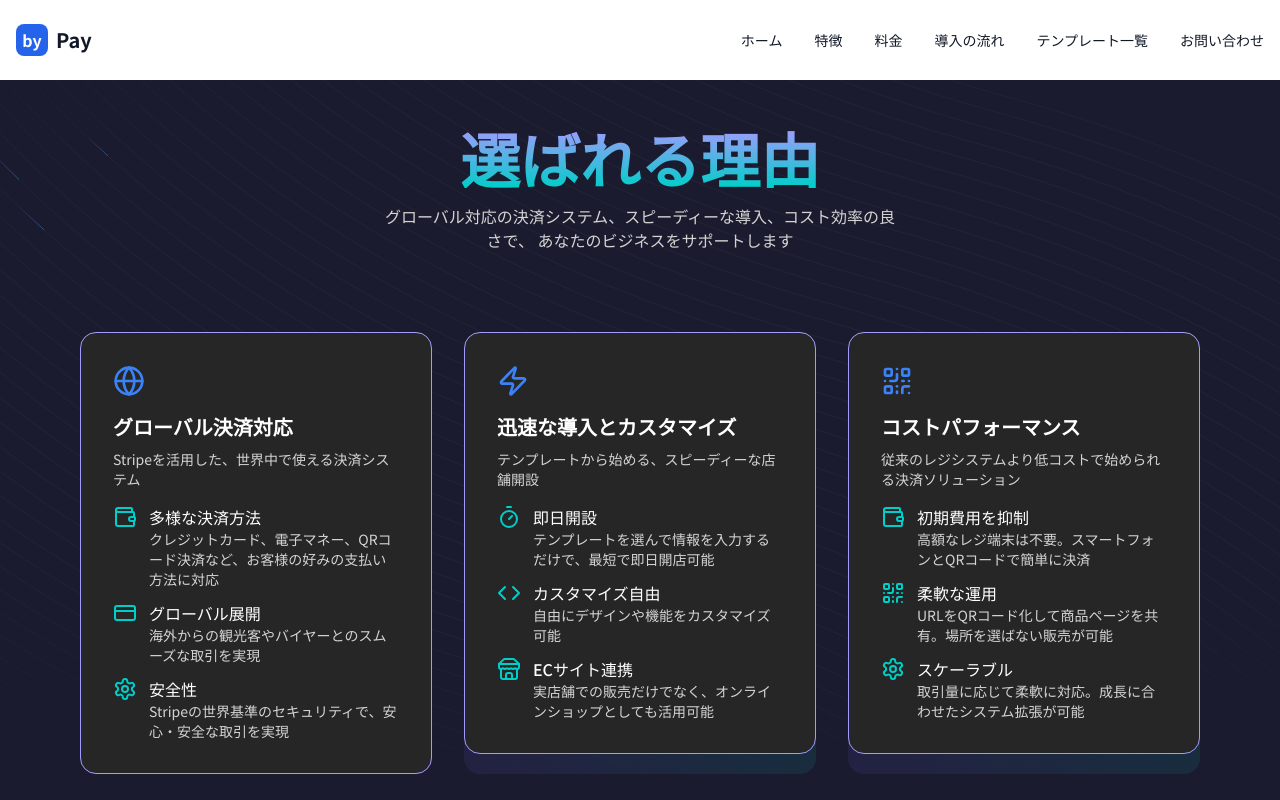
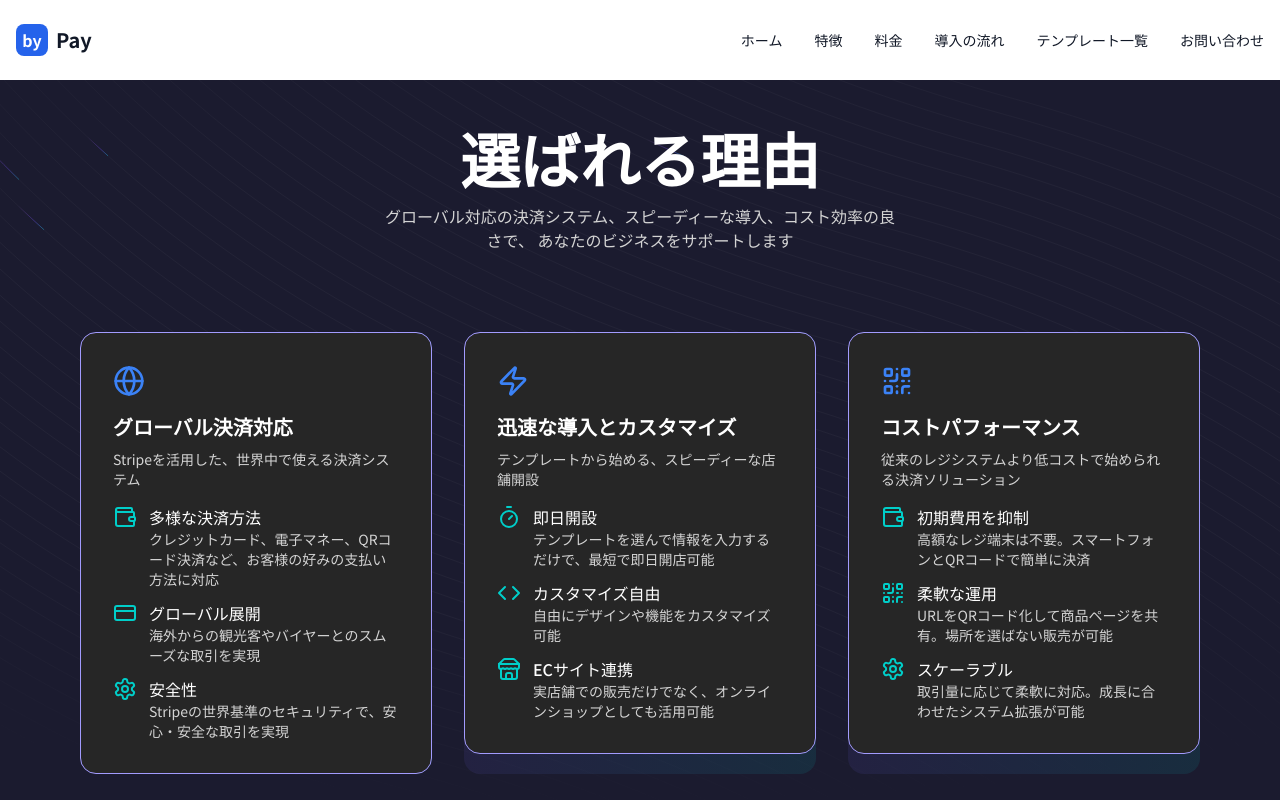
Before and after one commit to bbbyk105/byPay, a Next.js app: page /characteristic in a window 1280 px wide. Shown: the top 800 px of the page. Built offline with nearby package versions, Linux system fonts and the light colour scheme.

Commit message:
文字の色変え

```diff
--- a/app/characteristic/page.tsx
+++ b/app/characteristic/page.tsx
@@ -12,7 +12,7 @@ const FeaturesPage = () => {
       <BackgroundBeams />
       {/* Hero Section */}
       <div className="relative z-10 max-w-5xl mx-auto px-4 text-center ">
-        <h1 className="text-4xl md:text-6xl font-bold bg-clip-text text-transparent bg-gradient-to-b from-[#A29BFE] to-[#00CEC9]">
+        <h1 className="text-4xl md:text-6xl font-bold bg-clip-text text-transparent bg-gradient-to-b text-white">
           選ばれる理由
         </h1>
         <p className="mt-4 font-normal text-base text-neutral-300 max-w-lg mx-auto">
--- a/app/layout.tsx
+++ b/app/layout.tsx
@@ -24,7 +24,7 @@ export default function RootLayout({
     <html lang="ja">
       <body
         className={cn(
-          "bg-background antialiased min-h-screen flex flex-col", // Header/ Footer を含む全体レイアウト
+          "bg-background antialiased min-h-screen flex flex-col animate-slideUp", // Header/ Footer を含む全体レイアウト
           fontNotoSansJP.className
         )}
       >
--- a/tailwind.config.ts
+++ b/tailwind.config.ts
@@ -39,6 +39,9 @@ export default {
   ],
   theme: {
     extend: {
+      animation: {
+        slideUp: "slideUp 0.5s ease-out forwards",
+      },
       colors: {
         background: "hsl(var(--background))",
         foreground: "hsl(var(--foreground))",
```
